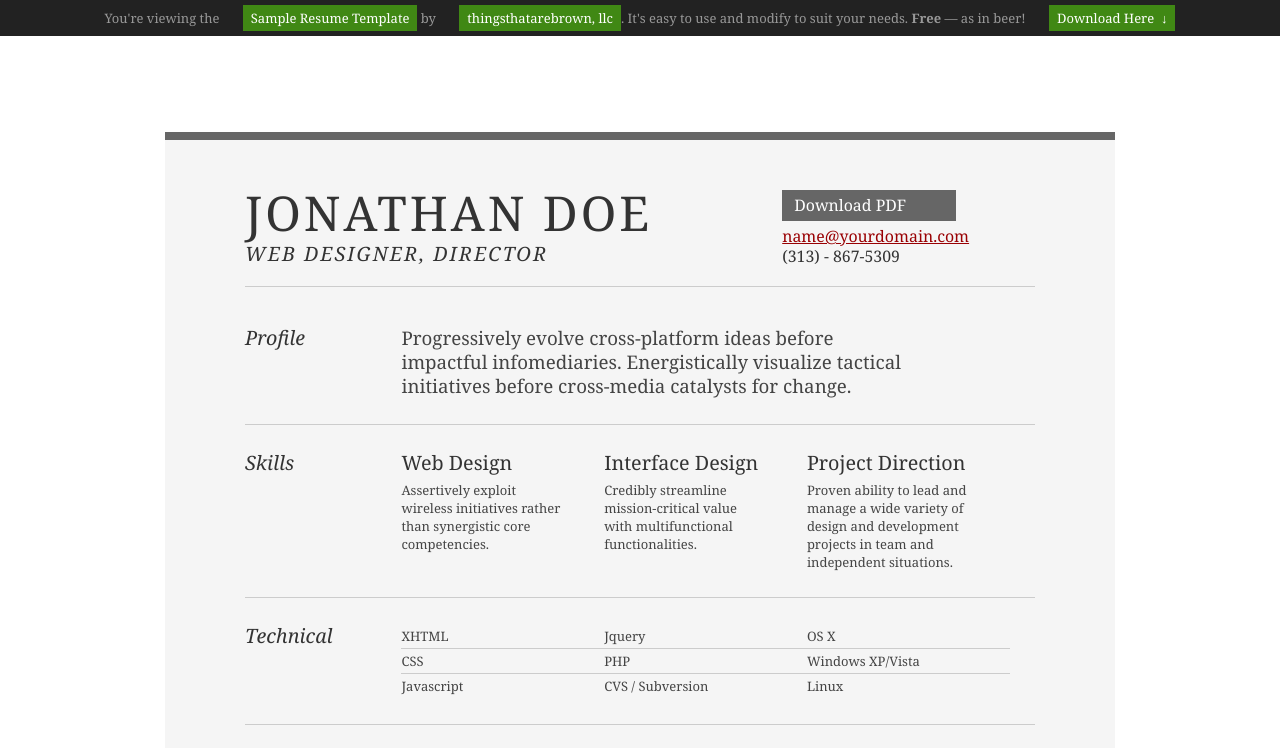
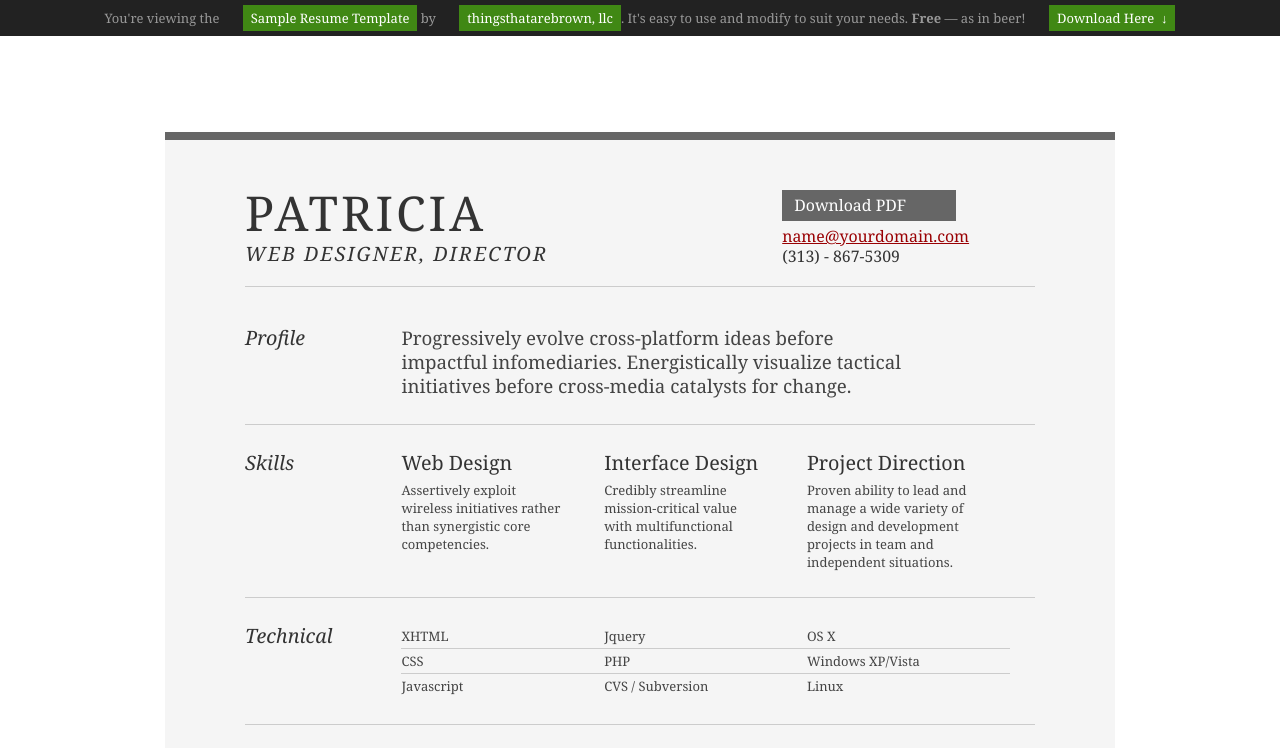
Before and after one commit to fatmoon8/fatmoon8.github.io, a plain HTML site: page index.html in a window 1280 px wide. Shown: the top 748 px of the page. Drawn offline with Linux system fonts and the light colour scheme.

Commit message:
updated index.html

```diff
--- a/index.html
+++ b/index.html
@@ -2,7 +2,7 @@
 <html>
 <head>
 
-	<title>Jonathan Doe | Web Designer, Director | name@yourdomain.com</title>
+	<title>Patricia| Web Designer, Director | name@yourdomain.com</title>
 	<meta http-equiv="content-type" content="text/html; charset=utf-8" />
 
 	<meta name="keywords" content="" />
@@ -52,7 +52,7 @@
 		<div id="hd">
 			<div class="yui-gc">
 				<div class="yui-u first">
-					<h1>Jonathan Doe</h1>
+					<h1>Patricia</h1>
 					<h2>Web Designer, Director</h2>
 				</div>
 
```
